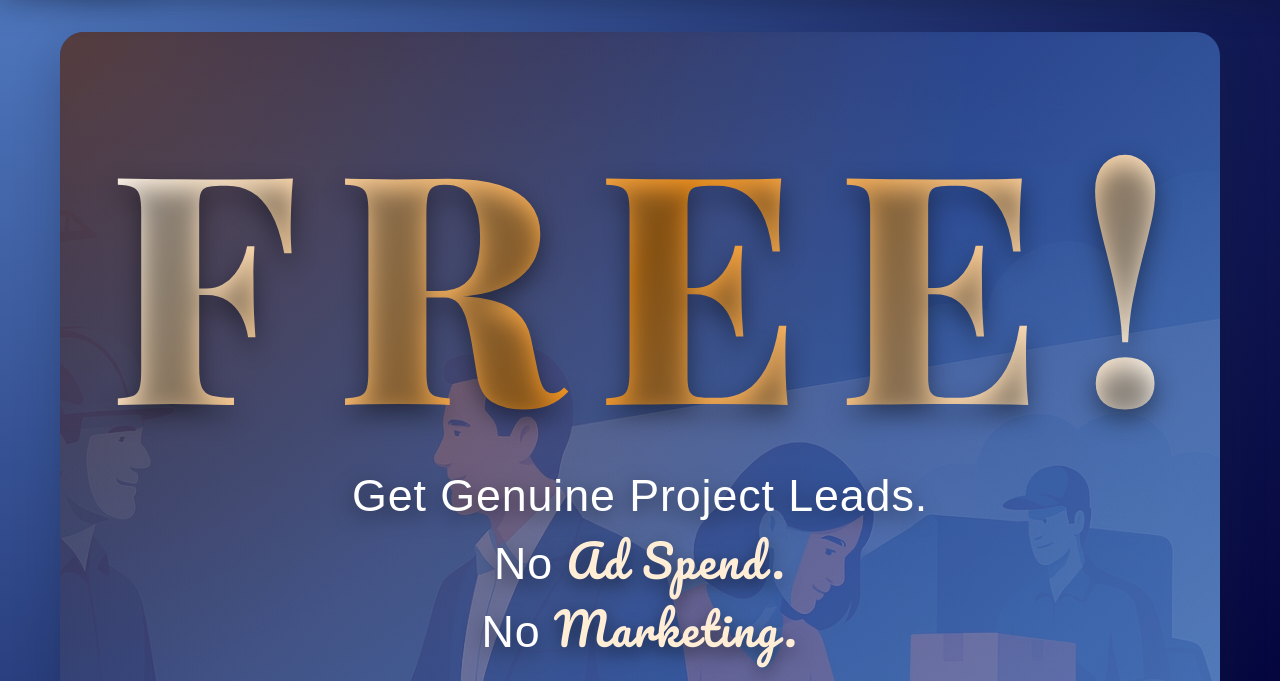
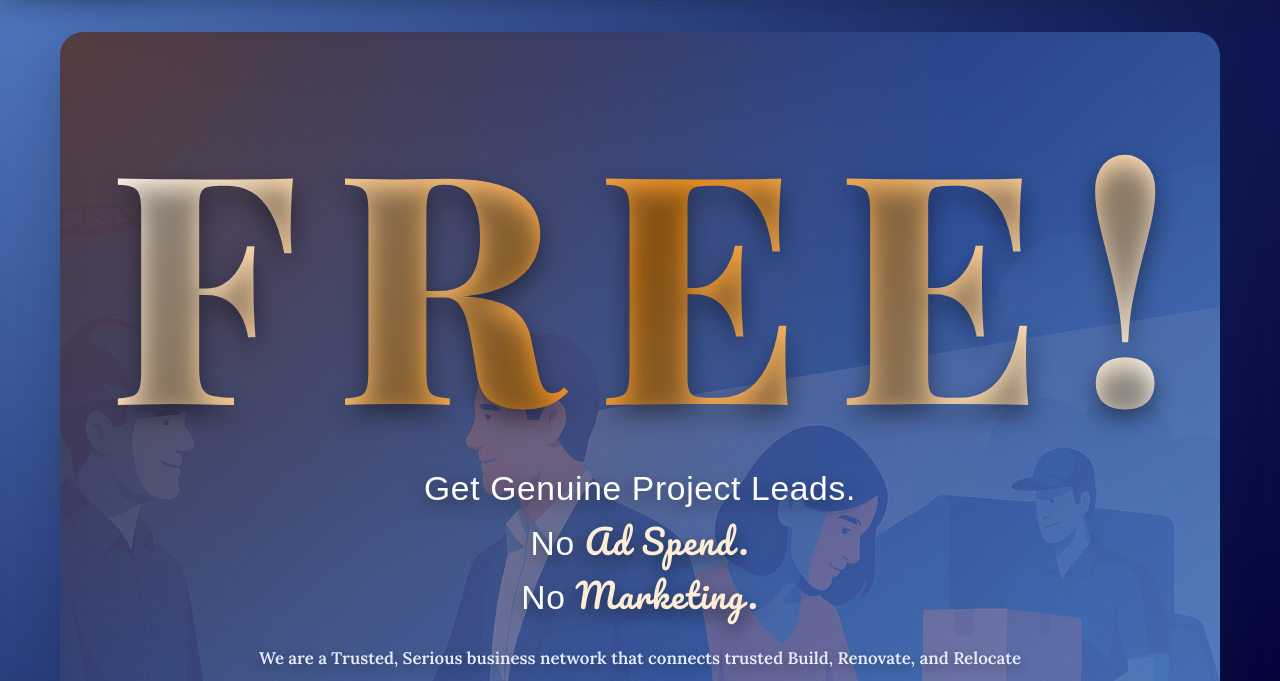
Before and after one commit to shruthikabde/think_hive, a plain HTML site: page index.html in a window 1280 px wide. Shown: the part 101-782 px from the top of the page. Drawn offline with nearby package versions, Linux system fonts and the light colour scheme.

Commit message:
Updated hero section and fixed form issues

```diff
--- a/style.css
+++ b/style.css
@@ -981,7 +981,7 @@ html {
 .home-hero h2 {
      font-family: "Poppins", sans-serif !important;
      /* premium modern font */
-     font-size: 2.8rem !important;
+     font-size: 2 rem !important;
      /* bigger text */
      font-weight: 400 !important;
      letter-spacing: 0.02em;
```
